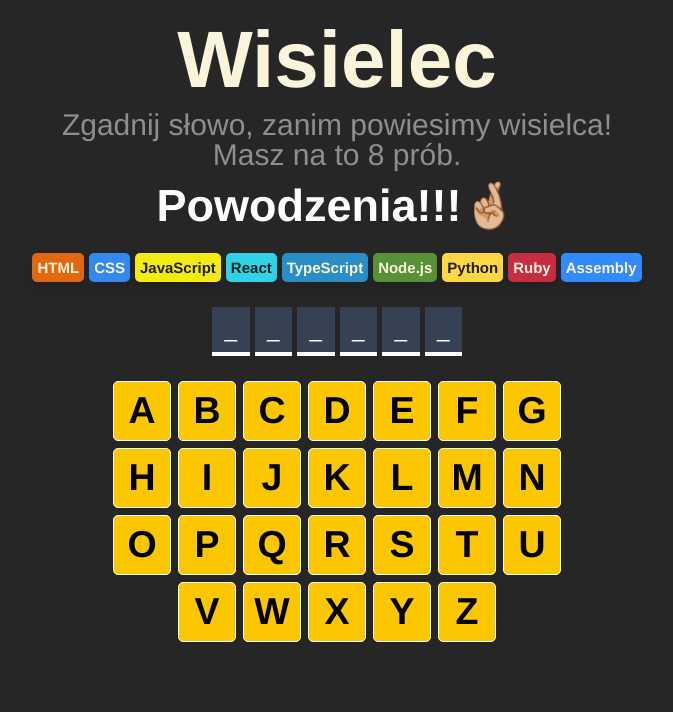
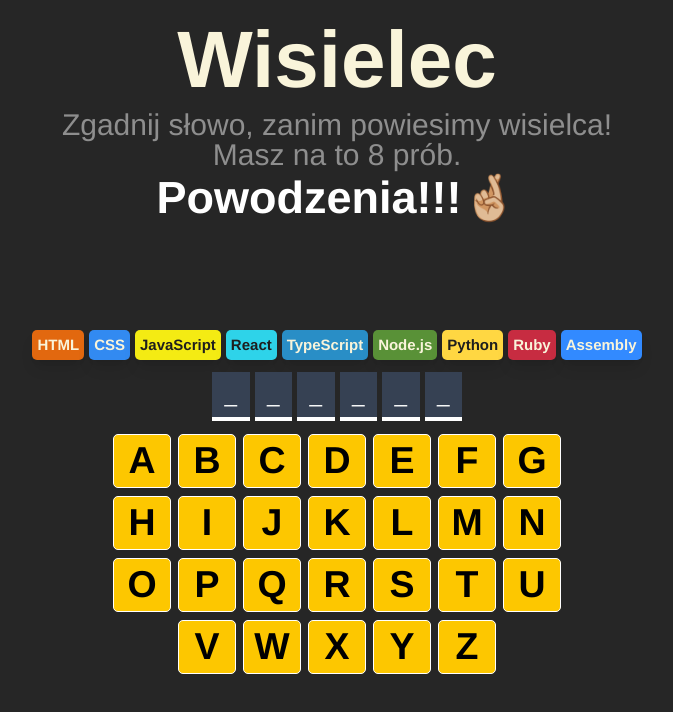
Before and after one commit to vat332/wisielec, a React (Vite) app: page / in a window 1280 px wide. Shown: the top 712 px of the page, without its empty margins (303-976 px from the left). Built offline with nearby package versions, Linux system fonts and the light colour scheme.

Commit message:
Refactor component styles for improved layout and readability; adjust margins and padding in Button, Game, GameStatus, GameWord, Header, Keyboard, and Languages components

```diff
--- a/src/components/Button.jsx
+++ b/src/components/Button.jsx
@@ -1,8 +1,8 @@
 const Button = (props) => {
   return (
-    <div className="flex flex-wrap justify-center items-center mt-10 text-3xl font-bold gap-2">
+    <div className="flex flex-wrap justify-center items-center  text-3xl font-bold gap-2">
       <button
-        className="mt-4 py-4 px-20 bg-blue-400 text-black text-5xl font-bold rounded-lg hover:bg-blue-500 transition duration-300 ease-in-out cursor-pointer text-white"
+        className="py-4 px-20 bg-blue-400 text-black text-5xl font-bold rounded-lg hover:bg-blue-500 transition duration-300 ease-in-out cursor-pointer text-white"
         onClick={() => props.startNewGame()}
       >
         Nowa gra
--- a/src/components/Game.jsx
+++ b/src/components/Game.jsx
@@ -43,7 +43,7 @@ const Game = () => {
 
   const renderGameStatus = () => {
     return (
-      <section>
+      <section className="min-h-[100px]">
         <GameStatus
           isGameOver={isGameOver}
           isGameWon={isGameWon}
@@ -63,7 +63,7 @@ const Game = () => {
     <div className="md:max-w-[800px] justify-center items-center">
       {renderGameStatus()}
 
-      <section className="gap-2 flex flex-wrap justify-center items-center mt-10 text-2xl font-bold">
+      <section className="gap-2 flex flex-wrap justify-center items-center text-2xl font-bold">
         {languages.map((language, index) => {
           const isLanguageLost = index < wrongGuessCount;
 
--- a/src/components/GameStatus.jsx
+++ b/src/components/GameStatus.jsx
@@ -19,8 +19,8 @@ const GameStatus = ({
 
   if (isLastGuessedIncorrect && !isGameOver && farewellText) {
     return (
-      <div className="flex flex-col items-center justify-center gap-4 p-10 h-60 text-center mt-10 bg-purple-800 text-white rounded-full shadow-lg">
-        <h1 className="text-4xl font-bold">{farewellText}</h1>
+      <div className="flex flex-col items-center justify-center p-5 h-33 text-center bg-purple-800 text-white rounded-full shadow-lg">
+        <h1 className="text-3xl font-bold">{farewellText}</h1>
       </div>
     );
   }
@@ -30,10 +30,10 @@ const GameStatus = ({
 
     return (
       <section
-        className={`flex flex-col items-center justify-center gap-4 p-10 text-center mt-10 ${status.backgroundColor} text-white rounded-full shadow-lg`}
+        className={`flex flex-col items-center justify-center gap-4 p-5 h-35 text-center  ${status.backgroundColor} text-white rounded-full shadow-lg`}
       >
-        <h2 className="text-6xl font-bold">{status.title}</h2>
-        <span className="text-4xl mt-4">{status.message}</span>
+        <h2 className="text-3xl font-bold">{status.title}</h2>
+        <span className="text-3xl">{status.message}</span>
       </section>
     );
   }
--- a/src/components/GameWord.jsx
+++ b/src/components/GameWord.jsx
@@ -1,6 +1,6 @@
 const GameWord = (props) => {
   return (
-    <section className="flex justify-center flex-wrap items-center mt-10 text-4xl font-bold gap-2">
+    <section className="flex justify-center flex-wrap items-center mt-5 text-4xl font-bold gap-2">
       {props.letterElements}
     </section>
   );
--- a/src/components/Header.jsx
+++ b/src/components/Header.jsx
@@ -10,8 +10,8 @@ const Header = () => {
       <p className="text-3xl text-p-50 max-w-[350px] mt-4 md:text-4xl lg:text-5xl md:max-w-[500px] lg:max-w-[600px]">
         Zgadnij słowo, zanim powiesimy wisielca! Masz na to 8 prób.
         <span
-          className="text-white flex justify-center mt-5
-        text-4xl md:text-6xl lg:text-7xl font-extrabold"
+          className="text-white flex justify-center mt-2
+        text-4xl md:text-6xl lg:text-7xl font-extrabold mb-4"
         >
           Powodzenia!!!🤞🏼
         </span>
--- a/src/components/Keyboard.jsx
+++ b/src/components/Keyboard.jsx
@@ -2,7 +2,7 @@ const Keyboard = (props) => {
   console.log(props.disabled);
   return (
     <section>
-      <div className="flex flex-wrap justify-center items-center mt-10 text-3xl font-bold gap-2 md:max-w-[500px] md:text-6xl md:gap-3">
+      <div className="flex flex-wrap justify-center items-center mt-5 text-3xl font-bold gap-2 md:max-w-[500px] md:text-6xl md:gap-3 mb-5">
         {props.letters.split("").map((letter, index) => {
           const isGuessed = props.guessedLetters.includes(letter);
           const isCorrect = isGuessed && props.currentWord.includes(letter);
@@ -17,7 +17,7 @@ const Keyboard = (props) => {
               aria-disabled={props.disabled}
               disabled={props.disabled}
               key={index}
-              className={`w-16 py-4 uppercase text-center font-bold ${buttonStyle} w-max-[450px] text-black border-1 border-white rounded-lg transition duration-300 ease-in-out md:w-23 ${
+              className={`w-16 p-3 uppercase text-center font-bold ${buttonStyle} w-max-[450px] text-black border-1 border-white rounded-lg transition duration-300 ease-in-out md:w-23 ${
                 props.disabled
                   ? "cursor-not-allowed grayscale-70"
                   : "cursor-pointer"
--- a/src/components/Languages.jsx
+++ b/src/components/Languages.jsx
@@ -1,7 +1,9 @@
 const Languages = (props) => {
   return (
     <section
-      className={`rounded-lg shadow-lg p-2 ${props.isLost ? "opacity-50" : ""}`}
+      className={`rounded-lg shadow-lg p-2 ${
+        props.isLost ? "opacity-50" : ""
+      } `}
       style={{
         backgroundColor: props.backgroundColor,
         color: props.color,
```
